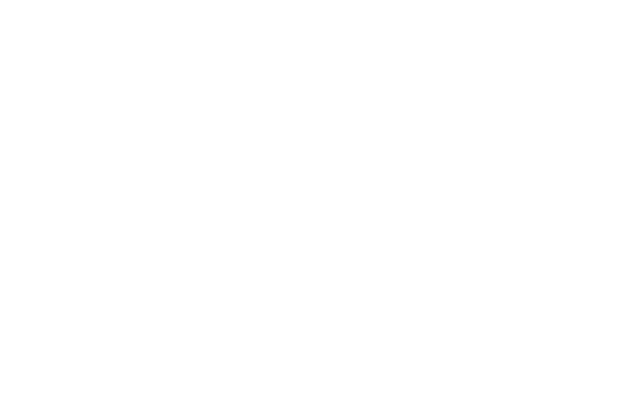
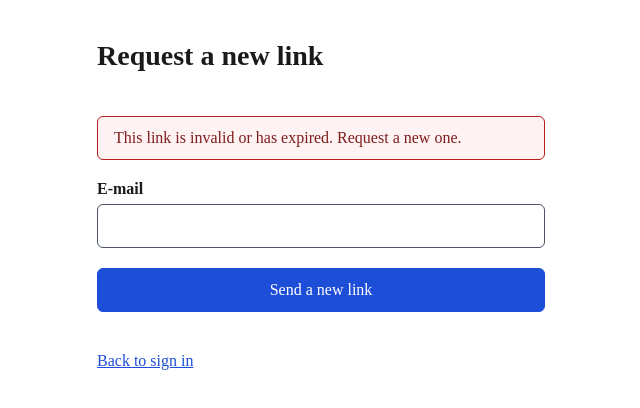
Before and after one commit to rubensrudio/interview-reviewer, an Angular app in the folder frontend/: page /verify-email in a window 1280 px wide. Before the commit this address led to /. Shown: the top 408 px of the page, without its empty margins (319-959 px from the left). Built offline with nearby package versions, Linux system fonts and the light colour scheme; no server answers.

Commit message:
feat(TASK-077): add e-mail verification page

```diff
--- a/frontend/src/app/app.routes.ts
+++ b/frontend/src/app/app.routes.ts
@@ -16,6 +16,12 @@
     canActivate: [guestGuard],
   },
   {
+    path: 'verify-email',
+    title: 'Verify your e-mail',
+    loadComponent: () => import('./features/auth/verify-email-page').then((m) => m.VerifyEmailPage),
+    canActivate: [guestGuard],
+  },
+  {
     path: '',
     loadComponent: () => import('./layout/shell').then((m) => m.Shell),
     canActivate: [authGuard, termsGuard],
--- /dev/null
+++ b/frontend/src/app/features/auth/verify-email-page.html
@@ -0,0 +1,72 @@
+@switch (phase()) {
+  @case ('verifying') {
+    <section aria-labelledby="verify-title" aria-busy="true">
+      <h1 id="verify-title" #heading tabindex="-1">Verify your e-mail</h1>
+      <p role="status">Verifying your e-mail…</p>
+    </section>
+  }
+  @case ('verified') {
+    <section aria-labelledby="verify-title">
+      <h1 id="verify-title" #heading tabindex="-1">E-mail verified</h1>
+      <p role="status">{{ verifiedMessage() }}</p>
+      <p><a routerLink="/login">Go to sign in</a></p>
+    </section>
+  }
+  @case ('invalid') {
+    <section aria-labelledby="verify-title">
+      <h1 id="verify-title" #heading tabindex="-1">Request a new link</h1>
+      <p class="form-error" role="alert">{{ linkInvalidMessage }}</p>
+
+      <form [formGroup]="form" (ngSubmit)="resend()" novalidate>
+        <div class="field">
+          <label for="verify-email">E-mail</label>
+          <input
+            id="verify-email"
+            type="email"
+            formControlName="email"
+            autocomplete="email"
+            required
+            [attr.maxlength]="maxLength"
+            [attr.aria-invalid]="showEmailError()"
+            [attr.aria-describedby]="showEmailError() ? 'verify-email-error' : null"
+          />
+          @if (showEmailError()) {
+            <p id="verify-email-error" class="field-error" role="alert">
+              @if (form.controls.email.hasError('maxlength')) {
+                Use at most {{ maxLength }} characters.
+              } @else {
+                Enter your e-mail.
+              }
+            </p>
+          }
+        </div>
+
+        <button
+          type="submit"
+          class="primary"
+          [disabled]="resending()"
+          [attr.aria-busy]="resending()"
+        >
+          Send a new link
+        </button>
+      </form>
+
+      <div aria-live="polite">
+        @if (resendMessage(); as sent) {
+          <p>{{ sent }}</p>
+        }
+      </div>
+      @if (resendError(); as failed) {
+        <p class="resend-error" role="alert">{{ failed }}</p>
+      }
+      <p><a routerLink="/login">Back to sign in</a></p>
+    </section>
+  }
+  @case ('failed') {
+    <section aria-labelledby="verify-title">
+      <h1 id="verify-title" #heading tabindex="-1">We could not verify your e-mail</h1>
+      <p class="form-error" role="alert">{{ failureMessage() }}</p>
+      <button type="button" class="primary" (click)="verify()">Try again</button>
+    </section>
+  }
+}
--- /dev/null
+++ b/frontend/src/app/features/auth/verify-email-page.ts
@@ -0,0 +1,239 @@
+import {
+  ChangeDetectionStrategy,
+  Component,
+  DestroyRef,
+  ElementRef,
+  Injector,
+  afterNextRender,
+  inject,
+  signal,
+  viewChild,
+} from '@angular/core';
+import { takeUntilDestroyed } from '@angular/core/rxjs-interop';
+import { FormControl, FormGroup, ReactiveFormsModule, Validators } from '@angular/forms';
+import { ActivatedRoute, RouterLink } from '@angular/router';
+
+import { AuthApi } from '../../core/auth/auth-api';
+import { ApiError, NETWORK_ERROR } from '../../core/http/api-error';
+
+/** Per-field cap accepted by the auth routes (LAC-32). */
+export const MAX_FIELD_LENGTH = 1024;
+
+const LINK_INVALID = 'LINK_INVALID';
+/** Section 9 / catalog 8.3 text for an expired, used or invalid link (AUTH-94). */
+const LINK_INVALID_MESSAGE = 'This link is invalid or has expired. Request a new one.';
+const VERIFIED_FALLBACK = 'Your e-mail has been verified. You can now sign in.';
+
+/** Section 9 / catalog 8.3 texts for the other errors these calls can answer. */
+const ERRORS: Readonly<Record<string, string>> = {
+  [LINK_INVALID]: LINK_INVALID_MESSAGE,
+  VALIDATION_ERROR: 'Please check the highlighted fields.',
+  [NETWORK_ERROR]: 'Unable to reach the server.',
+};
+const GENERIC_ERROR = 'Something went wrong. Please try again.';
+
+function errorFor(err: ApiError): string {
+  return ERRORS[err.code] ?? GENERIC_ERROR;
+}
+
+/** Only a present token within the auth field cap is worth sending; anything else is a bad link. */
+function readToken(value: string | null): string | null {
+  return value && value.length <= MAX_FIELD_LENGTH ? value : null;
+}
+
+type Phase = 'verifying' | 'verified' | 'invalid' | 'failed';
+
+/**
+ * Public e-mail verification page (AUTH-03, AUTH-04, AUTH-94).
+ *
+ * Reads `token` from the link and posts it to the backend, which alone decides whether it is
+ * valid. A `LINK_INVALID` answer offers a new link through `resend-verification`, whose reply
+ * is neutral and shown as-is.
+ */
+@Component({
+  selector: 'app-verify-email-page',
+  imports: [ReactiveFormsModule, RouterLink],
+  templateUrl: './verify-email-page.html',
+  changeDetection: ChangeDetectionStrategy.OnPush,
+  styles: `
+    :host {
+      display: block;
+      max-width: 28rem;
+      margin: 0 auto;
+      padding: 2rem 1rem;
+      color: #1a1a1a;
+    }
+    h1 {
+      margin: 0 0 1.5rem;
+      font-size: 1.75rem;
+    }
+    h1:focus {
+      outline: none;
+    }
+    section,
+    form {
+      display: flex;
+      flex-direction: column;
+      gap: 1.25rem;
+    }
+    section p {
+      margin: 0;
+    }
+    .field {
+      display: flex;
+      flex-direction: column;
+      gap: 0.375rem;
+    }
+    label {
+      font-weight: 600;
+    }
+    input[type='email'] {
+      min-height: 2.75rem;
+      padding: 0.5rem 0.75rem;
+      border: 1px solid #4b5563;
+      border-radius: 0.375rem;
+      font: inherit;
+      box-sizing: border-box;
+      width: 100%;
+    }
+    input[aria-invalid='true'] {
+      border-color: #b91c1c;
+    }
+    .field-error {
+      font-size: 0.875rem;
+      color: #b91c1c;
+    }
+    section .form-error,
+    section .resend-error {
+      padding: 0.75rem 1rem;
+      border: 1px solid #b91c1c;
+      border-radius: 0.375rem;
+      color: #7f1d1d;
+      background: #fef2f2;
+    }
+    button {
+      min-height: 2.75rem;
+      padding: 0.5rem 1rem;
+      border-radius: 0.375rem;
+      font: inherit;
+      cursor: pointer;
+    }
+    .primary {
+      border: 1px solid #1d4ed8;
+      color: #ffffff;
+      background: #1d4ed8;
+    }
+    button:disabled {
+      cursor: not-allowed;
+      opacity: 0.6;
+    }
+    button[aria-busy='true'] {
+      cursor: progress;
+    }
+    a {
+      color: #1d4ed8;
+    }
+    a:focus-visible,
+    button:focus-visible,
+    input:focus-visible {
+      outline: 3px solid #1d4ed8;
+      outline-offset: 2px;
+    }
+  `,
+})
+export class VerifyEmailPage {
+  private readonly auth = inject(AuthApi);
+  private readonly destroyRef = inject(DestroyRef);
+  private readonly injector = inject(Injector);
+  private readonly host: ElementRef<HTMLElement> = inject(ElementRef);
+  private readonly token = readToken(inject(ActivatedRoute).snapshot.queryParamMap.get('token'));
+
+  protected readonly maxLength = MAX_FIELD_LENGTH;
+  protected readonly linkInvalidMessage = LINK_INVALID_MESSAGE;
+
+  protected readonly phase = signal<Phase>('verifying');
+  protected readonly verifiedMessage = signal('');
+  protected readonly failureMessage = signal('');
+
+  protected readonly form = new FormGroup({
+    email: new FormControl('', {
+      nonNullable: true,
+      validators: [Validators.required, Validators.maxLength(MAX_FIELD_LENGTH)],
+    }),
+  });
+  protected readonly submitted = signal(false);
+  protected readonly resending = signal(false);
+  protected readonly resendMessage = signal<string | null>(null);
+  protected readonly resendError = signal<string | null>(null);
+
+  private readonly heading = viewChild<ElementRef<HTMLElement>>('heading');
+
+  constructor() {
+    this.verify();
+  }
+
+  protected showEmailError(): boolean {
+    const { email } = this.form.controls;
+    return email.invalid && (this.submitted() || email.touched);
+  }
+
+  /** Posts the link token again after a transient failure (network, server error). */
+  protected verify(): void {
+    if (this.token === null) {
+      this.enter('invalid');
+      return;
+    }
+    this.phase.set('verifying');
+    this.auth
+      .verifyEmail(this.token)
+      .pipe(takeUntilDestroyed(this.destroyRef))
+      .subscribe({
+        next: ({ message }) => {
+          this.verifiedMessage.set(message || VERIFIED_FALLBACK);
+          this.enter('verified');
+        },
+        error: (err: ApiError) => {
+          if (err.code === LINK_INVALID) {
+            this.enter('invalid');
+            return;
+          }
+          this.failureMessage.set(errorFor(err));
+          this.enter('failed');
+        },
+      });
+  }
+
+  /** Asks the backend for a new verification e-mail (AUTH-94, AUTH-04). */
+  protected resend(): void {
+    if (this.resending()) {
+      return;
+    }
+    this.submitted.set(true);
+    this.resendMessage.set(null);
+    this.resendError.set(null);
+    if (this.form.invalid) {
+      this.host.nativeElement.querySelector<HTMLInputElement>('#verify-email')?.focus();
+      return;
+    }
+
+    this.resending.set(true);
+    this.auth
+      .resendVerification(this.form.controls.email.value)
+      .pipe(takeUntilDestroyed(this.destroyRef))
+      .subscribe({
+        next: ({ message }) => {
+          this.resending.set(false);
+          this.resendMessage.set(message);
+        },
+        error: (err: ApiError) => {
+          this.resending.set(false);
+          this.resendError.set(errorFor(err));
+        },
+      });
+  }
+
+  private enter(phase: Phase): void {
+    this.phase.set(phase);
+    afterNextRender(() => this.heading()?.nativeElement.focus(), { injector: this.injector });
+  }
+}
```
Also changed, not shown: 1 other file (tests, documents, lock files or other folders).
